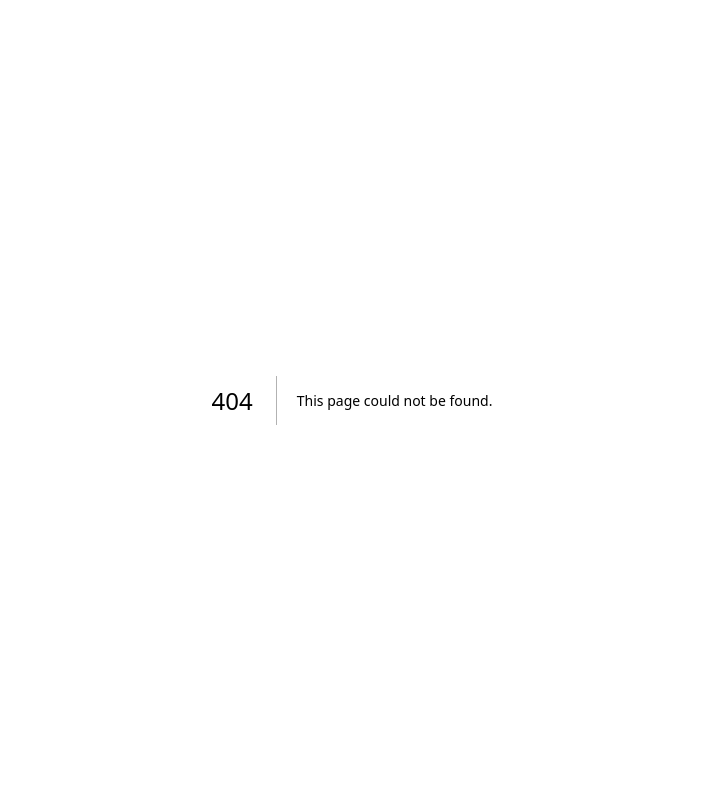
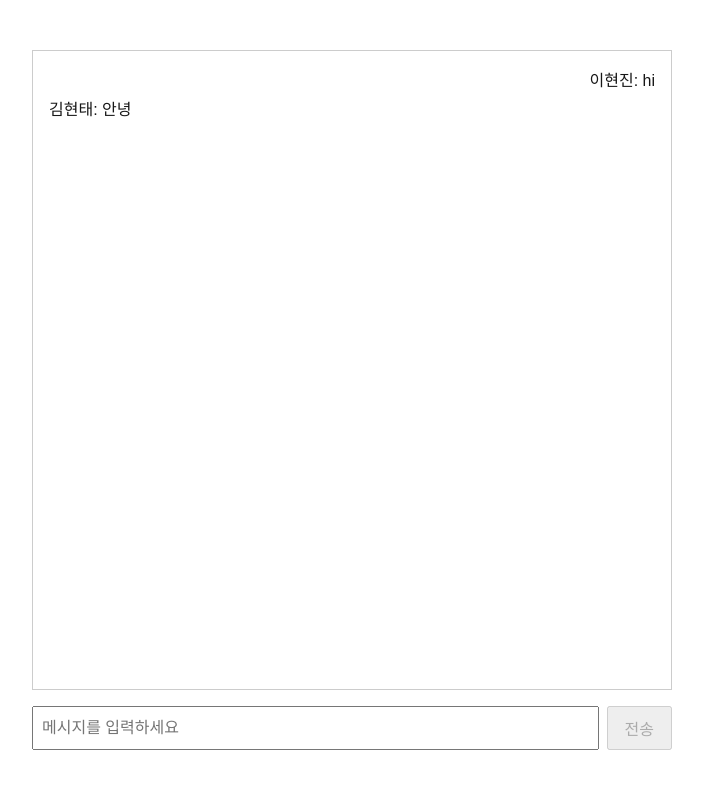
Before and after one commit to bookhabit/cocoa-chat-baseline, a Next.js app: page /chat in a window 1280 px wide. Before the commit this address had no page. Shown: the top 788 px of the page, without its empty margins (288-991 px from the left). Built offline with nearby package versions, Linux system fonts and the light colour scheme; sample sign-in values are in the browser's storage.

Commit message:
홈 - USER, CHAT 페이지 분리

```diff
--- /dev/null
+++ b/app/(auth)/login/login.module.scss
@@ -0,0 +1,40 @@
+
+
+.loginContainer {
+  height: 100vh;
+  display: flex;
+  flex-direction: row;
+  justify-content: center;
+  align-items: center;
+  gap: 0.5rem;
+
+  input,
+  button {
+    padding: 8px;
+    height: 60px;
+  }
+}
+
+
+
+.form {
+  display: flex;
+  width: 50%;
+  .inputBox {
+    display: flex;
+    width: 100%;
+    gap: 0.5rem;
+
+    input {
+      flex: 1;
+      padding: 0.5rem;
+      font-size: 1rem;
+    }
+
+    button {
+      padding: 0.5rem 1rem;
+      font-size: 1rem;
+      cursor: pointer;
+    }
+  }
+}
--- /dev/null
+++ b/app/(auth)/login/page.tsx
@@ -0,0 +1,42 @@
+"use client";
+
+import React, {  useState } from "react";
+
+import styles from "./login.module.scss";
+
+import { useRouter } from "next/navigation";
+
+
+// user 정보
+export interface UserType {
+  id: number | undefined;
+  name: string | undefined;
+}
+
+const LoginPage: React.FC = () => {
+  const [userName, setUserName] = useState("");
+
+  const router =useRouter()
+
+  // 로그인
+  const handleLogin = () => {
+    localStorage.setItem("user", JSON.stringify({
+      id: 1,
+      name: userName,
+    }));
+    console.log('으로 이동')
+    router.push("/")
+  };
+
+  return (
+    <div className={styles.loginContainer}>
+    <input
+      placeholder="이름"
+      onChange={(e) => setUserName(e.target.value)}
+    />
+    <button onClick={handleLogin}>로그인</button>
+  </div>
+  );
+};
+
+export default LoginPage;
--- /dev/null
+++ b/app/chat/page.tsx
@@ -0,0 +1,130 @@
+"use client";
+
+import React, { FormEvent, useEffect, useState } from "react";
+import io, { Socket } from "socket.io-client";
+
+import styles from "./chat.module.scss";
+import { UserType } from "../(auth)/login/page";
+import { redirect } from "next/navigation";
+
+
+// 메시지 타입 정의
+interface ChatMessageType {
+  id?: number;
+  sender: UserType;
+  content: string;
+}
+
+// 소켓 연결 초기화
+// const socket: Socket = io("http://localhost:8080");
+
+const ChatPage: React.FC = () => {
+  const [userData, setUserData] = useState<UserType | null>(null);
+
+  useEffect(() => {
+    const storedUser = localStorage.getItem("user");
+
+    // 유저 정보가 없으면 로그인 페이지로 리다이렉트
+    if (!storedUser) {
+      redirect("/login");
+    }
+
+    try {
+      // JSON.parse로 유저 데이터를 파싱하여 상태에 저장
+      const parsedUser = JSON.parse(storedUser);
+      setUserData(parsedUser);
+
+    } catch (error) {
+      console.error("Error parsing user data", error);
+      // 파싱 에러가 발생하면 로그인 페이지로 리다이렉트
+      redirect("/");
+    }
+  }, []);
+
+  const [messages, setMessages] = useState<ChatMessageType[]>([
+    {
+      id: 1,
+      content: "hi",
+      sender: {
+        id: 1,
+        name: "이현진",
+      },
+    },
+    {
+      id: 2,
+      content: "안녕",
+      sender: {
+        id: 2,
+        name: "김현태",
+      },
+    },
+  ]);
+  const [input, setInput] = useState<string>("");
+
+  // 서버에서 메시지 수신
+  useEffect(() => {
+    // socket.on("message", (message: ChatMessageType) => {
+    //   setMessages((prevMessages) => [...prevMessages, message]);
+    // });
+    // return () => {
+    //   socket.off("message");
+    // };
+  }, []);
+
+  // 메시지 보내기 함수
+  const sendMessage = (e: FormEvent<HTMLFormElement>) => {
+    e.preventDefault();
+    if (input.trim()) {
+      console.log('userData',userData)
+      const chatMessage: ChatMessageType = {
+        id: 3,
+        sender: {
+          id: userData?.id,
+          name: userData?.name,
+        },
+        content: input,
+      };
+
+      setMessages((prevMessages) => [...prevMessages, chatMessage]);
+
+      // socket.emit("chat.send", chatMessage);
+      setInput(""); // 메시지 전송 후 입력창 초기화
+    }
+  };
+
+  return (
+    <div className={styles.container}>
+    <div className={styles.chatBox}>
+      {messages.map((msg, index) =>
+        msg.sender.id === userData?.id ? (
+          <div className={styles.sender} key={msg.id}>
+            <p className={styles.chatMessage}>
+              {msg.sender.name}: {msg.content}
+            </p>
+          </div>
+        ) : (
+          <div className={styles.receiver} key={msg.id}>
+            <p className={styles.chatMessage}>
+              {msg.sender.name}: {msg.content}
+            </p>
+          </div>
+        )
+      )}
+    </div>
+
+    <form className={styles.form} onSubmit={sendMessage}>
+      <div className={styles.inputBox}>
+        <input
+          type="text"
+          value={input}
+          onChange={(e) => setInput(e.target.value)}
+          placeholder="메시지를 입력하세요"
+        />
+        <button disabled={!input}>전송</button>
+      </div>
+    </form>
+  </div>
+  );
+};
+
+export default ChatPage;
```
Also changed, not shown: app/page.tsx (+14 -122 lines), app/chat/chat.module.scss (renamed from app/styles.module.scss).
